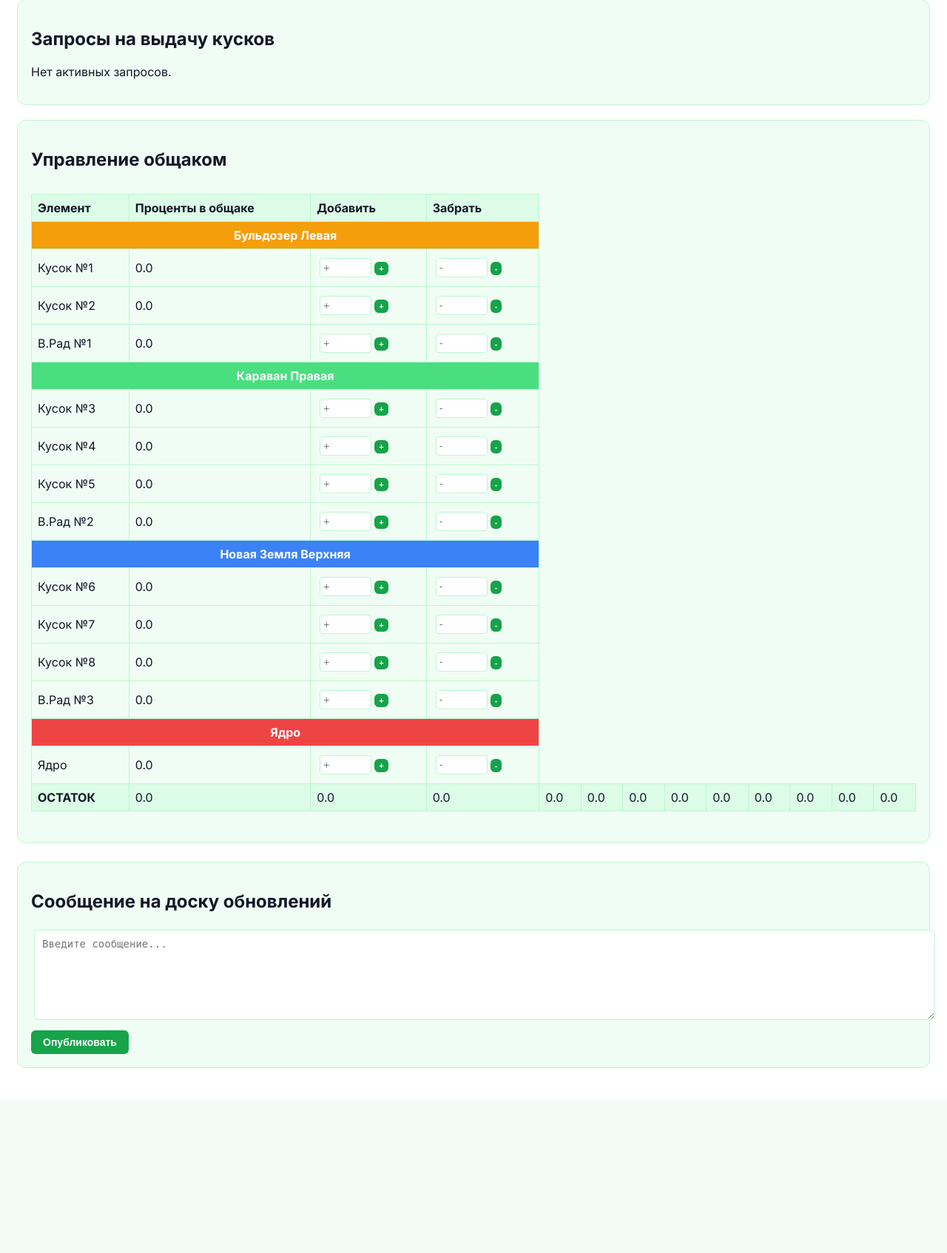
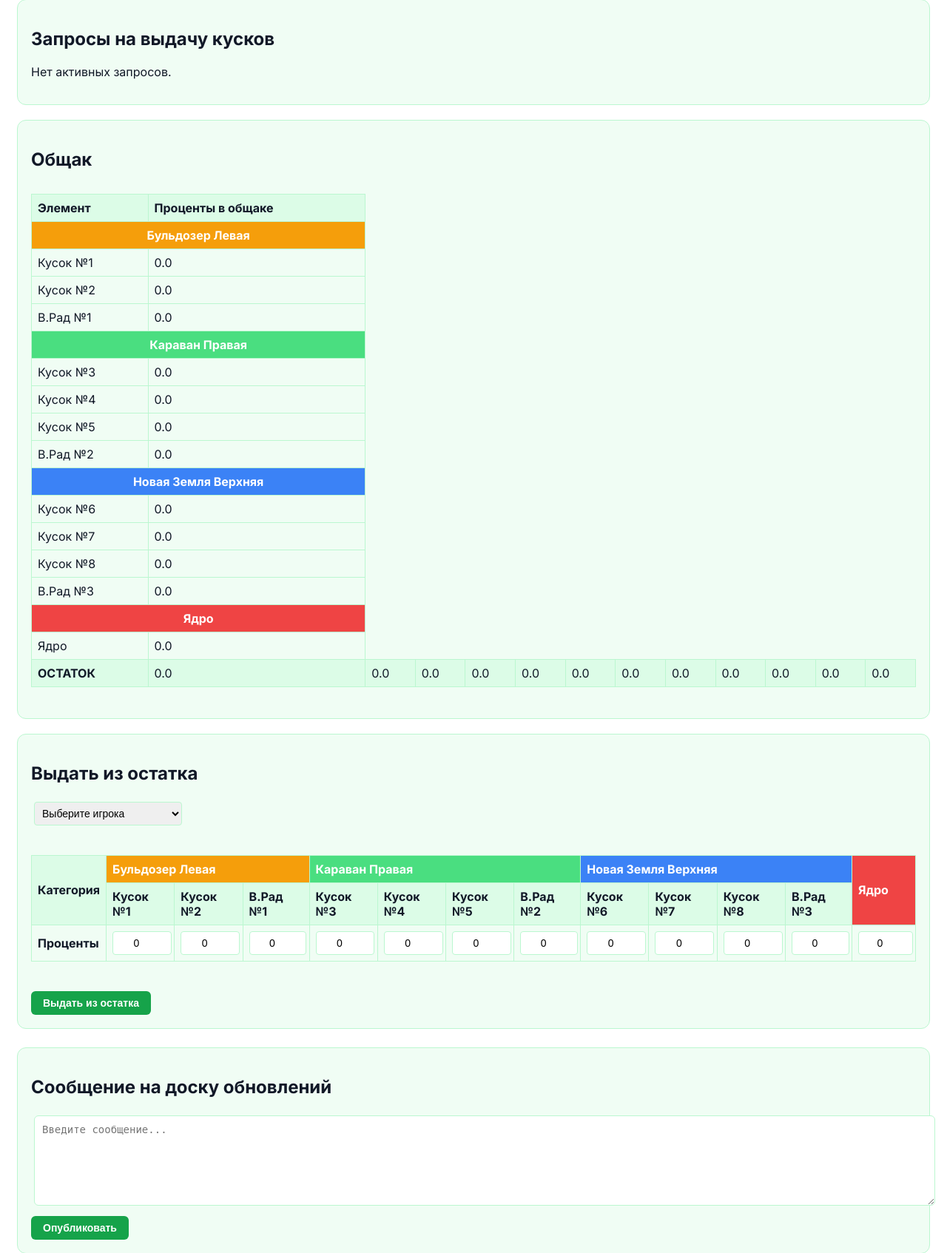
Before and after one commit to volifnap123-lgtm/brazzers-clan2, a Flask app: page /admin-panel in a window 1280 px wide. Shown: the part 982-2676 px from the top of the page at 74% size. Before the commit the page ends 2426 px from the top, so only its background shows below. Run offline with Flask 3, Linux system fonts and the light colour scheme; a user stored in the database is signed in; data that the repository does not hold is empty.

Commit message:
Update admin_panel.html

```diff
--- a/templates/admin_panel.html
+++ b/templates/admin_panel.html
@@ -257,64 +257,6 @@
     </form>
 </div>
 
-<!--
-~ ~ ~ ~ ~ ~ ~ ~ ~ ~ ~ ~ ~ ~ ~ ~ ~ ~ ~ ~ ~ ~ ~ ~ ~ ~ ~ ~ ~ ~ ~ ~
-~ ЗАКОММЕНТИРОВАННЫЙ БЛОК "ВЫДАТЬ КУСОК" — РЕЗЕРВНАЯ КОПИЯ ~
-~ ~ ~ ~ ~ ~ ~ ~ ~ ~ ~ ~ ~ ~ ~ ~ ~ ~ ~ ~ ~ ~ ~ ~ ~ ~ ~ ~ ~ ~ ~ ~
-
-<div class="section">
-    <h2>Выдать кусок (вычитает 100%)</h2>
-    <form method="POST" action="/api/issue-chunk" id="issue-form">
-        <select name="user_id" required style="width: 100%; max-width: 200px; padding: 6px;">
-            {% for u in users %}
-                <option value="{{ u.id }}">{{ u.username }}</option>
-            {% endfor %}
-        </select>
-
-        <!-- Галочка для мультивыдачи
-        <div style="margin: 10px 0; display: flex; align-items: center; gap: 8px;">
-            <input type="checkbox" id="multi-issue" onchange="toggleMultiIssue()">
-            <label for="multi-issue" style="font-size: 14px;">☑️ Выдать несколько кусков сразу (НЕ ТРОГАТЬ НЕ РАБОТАЕТ)</label>
-        </div>
-
-        <!-- Одиночный выбор (по умолчанию)
-        <select name="chunk" id="single-chunk" required style="width: 100%; max-width: 180px; padding: 6px; margin-top: 6px;">
-            <option value="chunk1">Кусок №1</option>
-            <option value="chunk2">Кусок №2</option>
-            <option value="chunk3">Кусок №3</option>
-            <option value="chunk4">Кусок №4</option>
-            <option value="chunk5">Кусок №5</option>
-            <option value="chunk6">Кусок №6</option>
-            <option value="chunk7">Кусок №7</option>
-            <option value="chunk8">Кусок №8</option>
-            <option value="vr1">В.Рад №1</option>
-            <option value="vr2">В.Рад №2</option>
-            <option value="vr3">В.Рад №3</option>
-            <option value="core">Ядро</option>
-        </select>
-
-        <!-- Множественный выбор (скрыт по умолчанию)
-        <select name="chunks" id="multi-chunks" multiple size="6" style="width: 100%; max-width: 180px; padding: 6px; margin-top: 6px; display: none;">
-            <option value="chunk1">Кусок №1</option>
-            <option value="chunk2">Кусок №2</option>
-            <option value="chunk3">Кусок №3</option>
-            <option value="chunk4">Кусок №4</option>
-            <option value="chunk5">Кусок №5</option>
-            <option value="chunk6">Кусок №6</option>
-            <option value="chunk7">Кусок №7</option>
-            <option value="chunk8">Кусок №8</option>
-            <option value="vr1">В.Рад №1</option>
-            <option value="vr2">В.Рад №2</option>
-            <option value="vr3">В.Рад №3</option>
-            <option value="core">Ядро</option>
-        </select>
-
-        <button class="btn" type="submit" onclick="return confirmIssue()" style="margin-top: 10px;">Выдать кусок</button>
-    </form>
-</div>
-
--->
-
 <!-- ЗАПРОСЫ НА ВЫДАЧУ КУСКОВ -->
 <div class="section">
     <h2>Запросы на выдачу кусков</h2>
@@ -356,38 +298,36 @@
 
 <!-- Общак (обновлён!) -->
 <div class="section">
-    <h2>Управление общаком</h2>
+    <h2>Общак</h2>
     <div class="table-container">
         <table>
             <thead>
                 <tr>
                     <th>Элемент</th>
                     <th>Проценты в общаке</th>
-                    <th>Добавить</th>
-                    <th>Забрать</th>
                 </tr>
             </thead>
             <tbody>
                 <!-- Бульдозер Левая -->
-                <tr><td colspan="4" style="background: var(--bulldozer); color: white; font-weight: bold; text-align: center;">Бульдозер Левая</td></tr>
-                <tr><td title="Шанс: 25%">Кусок №1</td><td>{{ "%.1f"|format(common_fund.get('chunk1', 0)) }}</td><td><form method="POST" action="/api/common-add" style="display:inline;"><input type="hidden" name="chunk" value="chunk1"><input type="number" step="0.1" name="amount" placeholder="+" style="width:60px; padding:4px;"><button class="btn" type="submit" style="padding:3px 6px;font-size:11px;">+</button></form></td><td><form method="POST" action="/api/common-remove" style="display:inline;"><input type="hidden" name="chunk" value="chunk1"><input type="number" step="0.1" name="amount" placeholder="-" style="width:60px; padding:4px;"><button class="btn" type="submit" style="padding:3px 6px;font-size:11px;">-</button></form></td></tr>
-                <tr><td title="Шанс: 25%">Кусок №2</td><td>{{ "%.1f"|format(common_fund.get('chunk2', 0)) }}</td><td><form method="POST" action="/api/common-add" style="display:inline;"><input type="hidden" name="chunk" value="chunk2"><input type="number" step="0.1" name="amount" placeholder="+" style="width:60px; padding:4px;"><button class="btn" type="submit" style="padding:3px 6px;font-size:11px;">+</button></form></td><td><form method="POST" action="/api/common-remove" style="display:inline;"><input type="hidden" name="chunk" value="chunk2"><input type="number" step="0.1" name="amount" placeholder="-" style="width:60px; padding:4px;"><button class="btn" type="submit" style="padding:3px 6px;font-size:11px;">-</button></form></td></tr>
-                <tr><td title="Шанс: 20%">В.Рад №1</td><td>{{ "%.1f"|format(common_fund.get('vr1', 0)) }}</td><td><form method="POST" action="/api/common-add" style="display:inline;"><input type="hidden" name="chunk" value="vr1"><input type="number" step="0.1" name="amount" placeholder="+" style="width:60px; padding:4px;"><button class="btn" type="submit" style="padding:3px 6px;font-size:11px;">+</button></form></td><td><form method="POST" action="/api/common-remove" style="display:inline;"><input type="hidden" name="chunk" value="vr1"><input type="number" step="0.1" name="amount" placeholder="-" style="width:60px; padding:4px;"><button class="btn" type="submit" style="padding:3px 6px;font-size:11px;">-</button></form></td></tr>
+                <tr><td colspan="2" style="background: var(--bulldozer); color: white; font-weight: bold; text-align: center;">Бульдозер Левая</td></tr>
+                <tr><td title="Шанс: 25%">Кусок №1</td><td>{{ "%.1f"|format(common_fund.get('chunk1', 0)) }}</td></tr>
+                <tr><td title="Шанс: 25%">Кусок №2</td><td>{{ "%.1f"|format(common_fund.get('chunk2', 0)) }}</td></tr>
+                <tr><td title="Шанс: 20%">В.Рад №1</td><td>{{ "%.1f"|format(common_fund.get('vr1', 0)) }}</td></tr>
                 <!-- Караван Правая -->
-                <tr><td colspan="4" style="background: var(--caravan); color: white; font-weight: bold; text-align: center;">Караван Правая</td></tr>
-                <tr><td title="Шанс: 25%">Кусок №3</td><td>{{ "%.1f"|format(common_fund.get('chunk3', 0)) }}</td><td><form method="POST" action="/api/common-add" style="display:inline;"><input type="hidden" name="chunk" value="chunk3"><input type="number" step="0.1" name="amount" placeholder="+" style="width:60px; padding:4px;"><button class="btn" type="submit" style="padding:3px 6px;font-size:11px;">+</button></form></td><td><form method="POST" action="/api/common-remove" style="display:inline;"><input type="hidden" name="chunk" value="chunk3"><input type="number" step="0.1" name="amount" placeholder="-" style="width:60px; padding:4px;"><button class="btn" type="submit" style="padding:3px 6px;font-size:11px;">-</button></form></td></tr>
-                <tr><td title="Шанс: 25%">Кусок №4</td><td>{{ "%.1f"|format(common_fund.get('chunk4', 0)) }}</td><td><form method="POST" action="/api/common-add" style="display:inline;"><input type="hidden" name="chunk" value="chunk4"><input type="number" step="0.1" name="amount" placeholder="+" style="width:60px; padding:4px;"><button class="btn" type="submit" style="padding:3px 6px;font-size:11px;">+</button></form></td><td><form method="POST" action="/api/common-remove" style="display:inline;"><input type="hidden" name="chunk" value="chunk4"><input type="number" step="0.1" name="amount" placeholder="-" style="width:60px; padding:4px;"><button class="btn" type="submit" style="padding:3px 6px;font-size:11px;">-</button></form></td></tr>
-                <tr><td title="Шанс: 25%">Кусок №5</td><td>{{ "%.1f"|format(common_fund.get('chunk5', 0)) }}</td><td><form method="POST" action="/api/common-add" style="display:inline;"><input type="hidden" name="chunk" value="chunk5"><input type="number" step="0.1" name="amount" placeholder="+" style="width:60px; padding:4px;"><button class="btn" type="submit" style="padding:3px 6px;font-size:11px;">+</button></form></td><td><form method="POST" action="/api/common-remove" style="display:inline;"><input type="hidden" name="chunk" value="chunk5"><input type="number" step="0.1" name="amount" placeholder="-" style="width:60px; padding:4px;"><button class="btn" type="submit" style="padding:3px 6px;font-size:11px;">-</button></form></td></tr>
-                <tr><td title="Шанс: 25%">В.Рад №2</td><td>{{ "%.1f"|format(common_fund.get('vr2', 0)) }}</td><td><form method="POST" action="/api/common-add" style="display:inline;"><input type="hidden" name="chunk" value="vr2"><input type="number" step="0.1" name="amount" placeholder="+" style="width:60px; padding:4px;"><button class="btn" type="submit" style="padding:3px 6px;font-size:11px;">+</button></form></td><td><form method="POST" action="/api/common-remove" style="display:inline;"><input type="hidden" name="chunk" value="vr2"><input type="number" step="0.1" name="amount" placeholder="-" style="width:60px; padding:4px;"><button class="btn" type="submit" style="padding:3px 6px;font-size:11px;">-</button></form></td></tr>
+                <tr><td colspan="2" style="background: var(--caravan); color: white; font-weight: bold; text-align: center;">Караван Правая</td></tr>
+                <tr><td title="Шанс: 25%">Кусок №3</td><td>{{ "%.1f"|format(common_fund.get('chunk3', 0)) }}</td></tr>
+                <tr><td title="Шанс: 25%">Кусок №4</td><td>{{ "%.1f"|format(common_fund.get('chunk4', 0)) }}</td></tr>
+                <tr><td title="Шанс: 25%">Кусок №5</td><td>{{ "%.1f"|format(common_fund.get('chunk5', 0)) }}</td></tr>
+                <tr><td title="Шанс: 25%">В.Рад №2</td><td>{{ "%.1f"|format(common_fund.get('vr2', 0)) }}</td></tr>
                 <!-- Новая Земля Верхняя -->
-                <tr><td colspan="4" style="background: var(--newland); color: white; font-weight: bold; text-align: center;">Новая Земля Верхняя</td></tr>
-                <tr><td title="Шанс: 25%">Кусок №6</td><td>{{ "%.1f"|format(common_fund.get('chunk6', 0)) }}</td><td><form method="POST" action="/api/common-add" style="display:inline;"><input type="hidden" name="chunk" value="chunk6"><input type="number" step="0.1" name="amount" placeholder="+" style="width:60px; padding:4px;"><button class="btn" type="submit" style="padding:3px 6px;font-size:11px;">+</button></form></td><td><form method="POST" action="/api/common-remove" style="display:inline;"><input type="hidden" name="chunk" value="chunk6"><input type="number" step="0.1" name="amount" placeholder="-" style="width:60px; padding:4px;"><button class="btn" type="submit" style="padding:3px 6px;font-size:11px;">-</button></form></td></tr>
-                <tr><td title="Шанс: 25%">Кусок №7</td><td>{{ "%.1f"|format(common_fund.get('chunk7', 0)) }}</td><td><form method="POST" action="/api/common-add" style="display:inline;"><input type="hidden" name="chunk" value="chunk7"><input type="number" step="0.1" name="amount" placeholder="+" style="width:60px; padding:4px;"><button class="btn" type="submit" style="padding:3px 6px;font-size:11px;">+</button></form></td><td><form method="POST" action="/api/common-remove" style="display:inline;"><input type="hidden" name="chunk" value="chunk7"><input type="number" step="0.1" name="amount" placeholder="-" style="width:60px; padding:4px;"><button class="btn" type="submit" style="padding:3px 6px;font-size:11px;">-</button></form></td></tr>
-                <tr><td title="Шанс: 20%">Кусок №8</td><td>{{ "%.1f"|format(common_fund.get('chunk8', 0)) }}</td><td><form method="POST" action="/api/common-add" style="display:inline;"><input type="hidden" name="chunk" value="chunk8"><input type="number" step="0.1" name="amount" placeholder="+" style="width:60px; padding:4px;"><button class="btn" type="submit" style="padding:3px 6px;font-size:11px;">+</button></form></td><td><form method="POST" action="/api/common-remove" style="display:inline;"><input type="hidden" name="chunk" value="chunk8"><input type="number" step="0.1" name="amount" placeholder="-" style="width:60px; padding:4px;"><button class="btn" type="submit" style="padding:3px 6px;font-size:11px;">-</button></form></td></tr>
-                <tr><td title="Шанс: 25%">В.Рад №3</td><td>{{ "%.1f"|format(common_fund.get('vr3', 0)) }}</td><td><form method="POST" action="/api/common-add" style="display:inline;"><input type="hidden" name="chunk" value="vr3"><input type="number" step="0.1" name="amount" placeholder="+" style="width:60px; padding:4px;"><button class="btn" type="submit" style="padding:3px 6px;font-size:11px;">+</button></form></td><td><form method="POST" action="/api/common-remove" style="display:inline;"><input type="hidden" name="chunk" value="vr3"><input type="number" step="0.1" name="amount" placeholder="-" style="width:60px; padding:4px;"><button class="btn" type="submit" style="padding:3px 6px;font-size:11px;">-</button></form></td></tr>
+                <tr><td colspan="2" style="background: var(--newland); color: white; font-weight: bold; text-align: center;">Новая Земля Верхняя</td></tr>
+                <tr><td title="Шанс: 25%">Кусок №6</td><td>{{ "%.1f"|format(common_fund.get('chunk6', 0)) }}</td></tr>
+                <tr><td title="Шанс: 25%">Кусок №7</td><td>{{ "%.1f"|format(common_fund.get('chunk7', 0)) }}</td></tr>
+                <tr><td title="Шанс: 20%">Кусок №8</td><td>{{ "%.1f"|format(common_fund.get('chunk8', 0)) }}</td></tr>
+                <tr><td title="Шанс: 25%">В.Рад №3</td><td>{{ "%.1f"|format(common_fund.get('vr3', 0)) }}</td></tr>
                 <!-- Ядро -->
-                <tr><td colspan="4" style="background: var(--core); color: white; font-weight: bold; text-align: center;">Ядро</td></tr>
-                <tr><td>Ядро</td><td>{{ "%.1f"|format(common_fund.get('core', 0)) }}</td><td><form method="POST" action="/api/common-add" style="display:inline;"><input type="hidden" name="chunk" value="core"><input type="number" step="0.1" name="amount" placeholder="+" style="width:60px; padding:4px;"><button class="btn" type="submit" style="padding:3px 6px;font-size:11px;">+</button></form></td><td><form method="POST" action="/api/common-remove" style="display:inline;"><input type="hidden" name="chunk" value="core"><input type="number" step="0.1" name="amount" placeholder="-" style="width:60px; padding:4px;"><button class="btn" type="submit" style="padding:3px 6px;font-size:11px;">-</button></form></td></tr>
+                <tr><td colspan="2" style="background: var(--core); color: white; font-weight: bold; text-align: center;">Ядро</td></tr>
+                <tr><td>Ядро</td><td>{{ "%.1f"|format(common_fund.get('core', 0)) }}</td></tr>
 
                 <!-- ОСТАТОК -->
                 <tr style="background: var(--green-100);">
@@ -408,6 +348,64 @@
             </tbody>
         </table>
     </div>
+</div>
+
+<!-- Выдать из остатка -->
+<div class="section">
+    <h2>Выдать из остатка</h2>
+    <form method="POST" action="/api/give-from-remainder">
+        <select name="user_id" required style="width: 100%; max-width: 200px; padding: 6px; margin-bottom: 16px;">
+            <option value="">Выберите игрока</option>
+            {% for u in users %}
+                <option value="{{ u.id }}">{{ u.username }}</option>
+            {% endfor %}
+        </select>
+
+        <div class="table-container">
+            <table>
+                <thead>
+                    <tr>
+                        <th rowspan="2">Категория</th>
+                        <th colspan="3" style="background: var(--bulldozer); color: white;">Бульдозер Левая</th>
+                        <th colspan="4" style="background: var(--caravan); color: white;">Караван Правая</th>
+                        <th colspan="4" style="background: var(--newland); color: white;">Новая Земля Верхняя</th>
+                        <th rowspan="2" style="background: var(--core); color: white;">Ядро</th>
+                    </tr>
+                    <tr>
+                        <th>Кусок №1</th>
+                        <th>Кусок №2</th>
+                        <th>В.Рад №1</th>
+                        <th>Кусок №3</th>
+                        <th>Кусок №4</th>
+                        <th>Кусок №5</th>
+                        <th>В.Рад №2</th>
+                        <th>Кусок №6</th>
+                        <th>Кусок №7</th>
+                        <th>Кусок №8</th>
+                        <th>В.Рад №3</th>
+                    </tr>
+                </thead>
+                <tbody>
+                    <tr>
+                        <td><strong>Проценты</strong></td>
+                        <td style="padding: 4px;"><input type="number" step="0.1" name="chunk1" value="0" style="width: 96%; height: 32px; padding: 0 4px; text-align: center; border: 1px solid var(--border-color); border-radius: 4px; box-sizing: border-box;"></td>
+                        <td style="padding: 4px;"><input type="number" step="0.1" name="chunk2" value="0" style="width: 96%; height: 32px; padding: 0 4px; text-align: center; border: 1px solid var(--border-color); border-radius: 4px; box-sizing: border-box;"></td>
+                        <td style="padding: 4px;"><input type="number" step="0.1" name="vr1" value="0" style="width: 96%; height: 32px; padding: 0 4px; text-align: center; border: 1px solid var(--border-color); border-radius: 4px; box-sizing: border-box;"></td>
+                        <td style="padding: 4px;"><input type="number" step="0.1" name="chunk3" value="0" style="width: 96%; height: 32px; padding: 0 4px; text-align: center; border: 1px solid var(--border-color); border-radius: 4px; box-sizing: border-box;"></td>
+                        <td style="padding: 4px;"><input type="number" step="0.1" name="chunk4" value="0" style="width: 96%; height: 32px; padding: 0 4px; text-align: center; border: 1px solid var(--border-color); border-radius: 4px; box-sizing: border-box;"></td>
+                        <td style="padding: 4px;"><input type="number" step="0.1" name="chunk5" value="0" style="width: 96%; height: 32px; padding: 0 4px; text-align: center; border: 1px solid var(--border-color); border-radius: 4px; box-sizing: border-box;"></td>
+                        <td style="padding: 4px;"><input type="number" step="0.1" name="vr2" value="0" style="width: 96%; height: 32px; padding: 0 4px; text-align: center; border: 1px solid var(--border-color); border-radius: 4px; box-sizing: border-box;"></td>
+                        <td style="padding: 4px;"><input type="number" step="0.1" name="chunk6" value="0" style="width: 96%; height: 32px; padding: 0 4px; text-align: center; border: 1px solid var(--border-color); border-radius: 4px; box-sizing: border-box;"></td>
+                        <td style="padding: 4px;"><input type="number" step="0.1" name="chunk7" value="0" style="width: 96%; height: 32px; padding: 0 4px; text-align: center; border: 1px solid var(--border-color); border-radius: 4px; box-sizing: border-box;"></td>
+                        <td style="padding: 4px;"><input type="number" step="0.1" name="chunk8" value="0" style="width: 96%; height: 32px; padding: 0 4px; text-align: center; border: 1px solid var(--border-color); border-radius: 4px; box-sizing: border-box;"></td>
+                        <td style="padding: 4px;"><input type="number" step="0.1" name="vr3" value="0" style="width: 96%; height: 32px; padding: 0 4px; text-align: center; border: 1px solid var(--border-color); border-radius: 4px; box-sizing: border-box;"></td>
+                        <td style="padding: 4px;"><input type="number" step="0.1" name="core" value="0" style="width: 96%; height: 32px; padding: 0 4px; text-align: center; border: 1px solid var(--border-color); border-radius: 4px; box-sizing: border-box;"></td>
+                    </tr>
+                </tbody>
+            </table>
+        </div>
+        <button class="btn" type="submit" style="margin-top: 16px;">Выдать из остатка</button>
+    </form>
 </div>
 
 <!-- Новости -->
```
